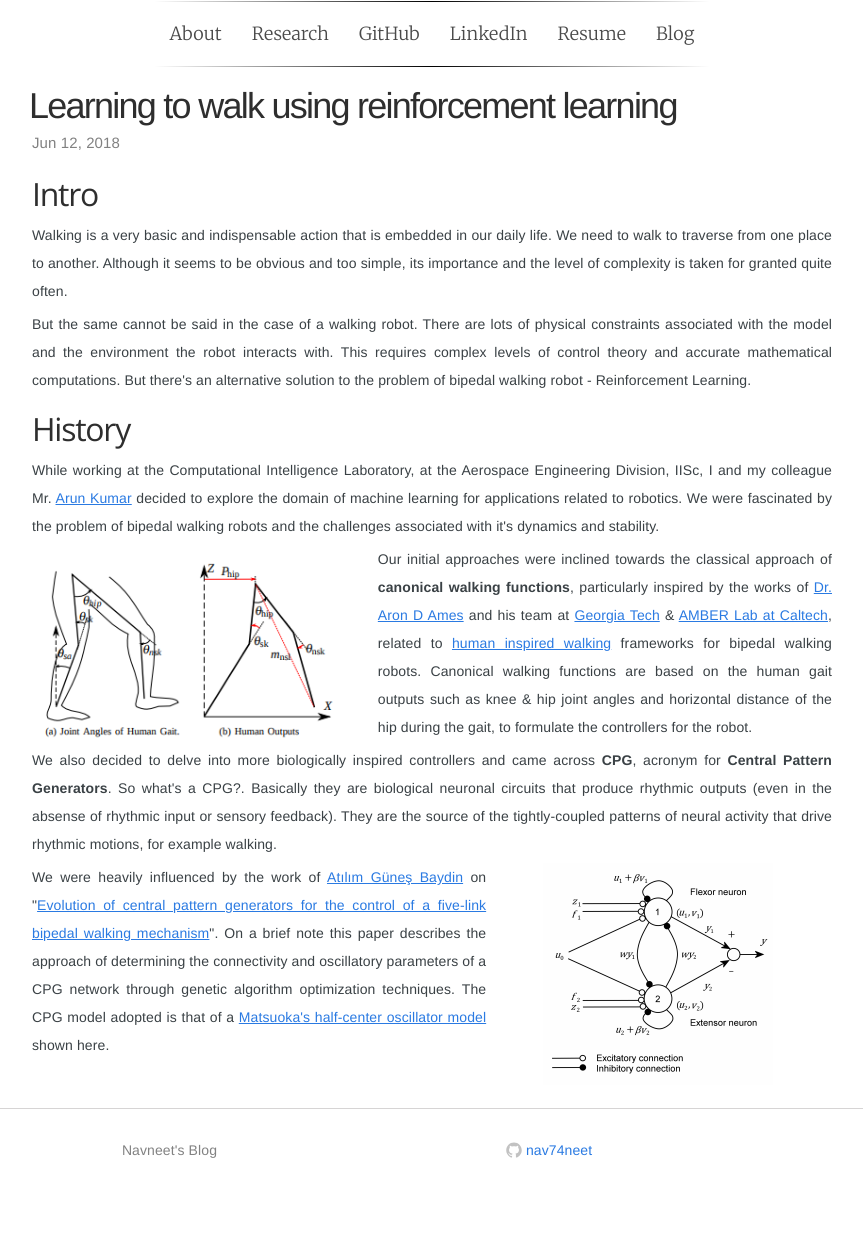
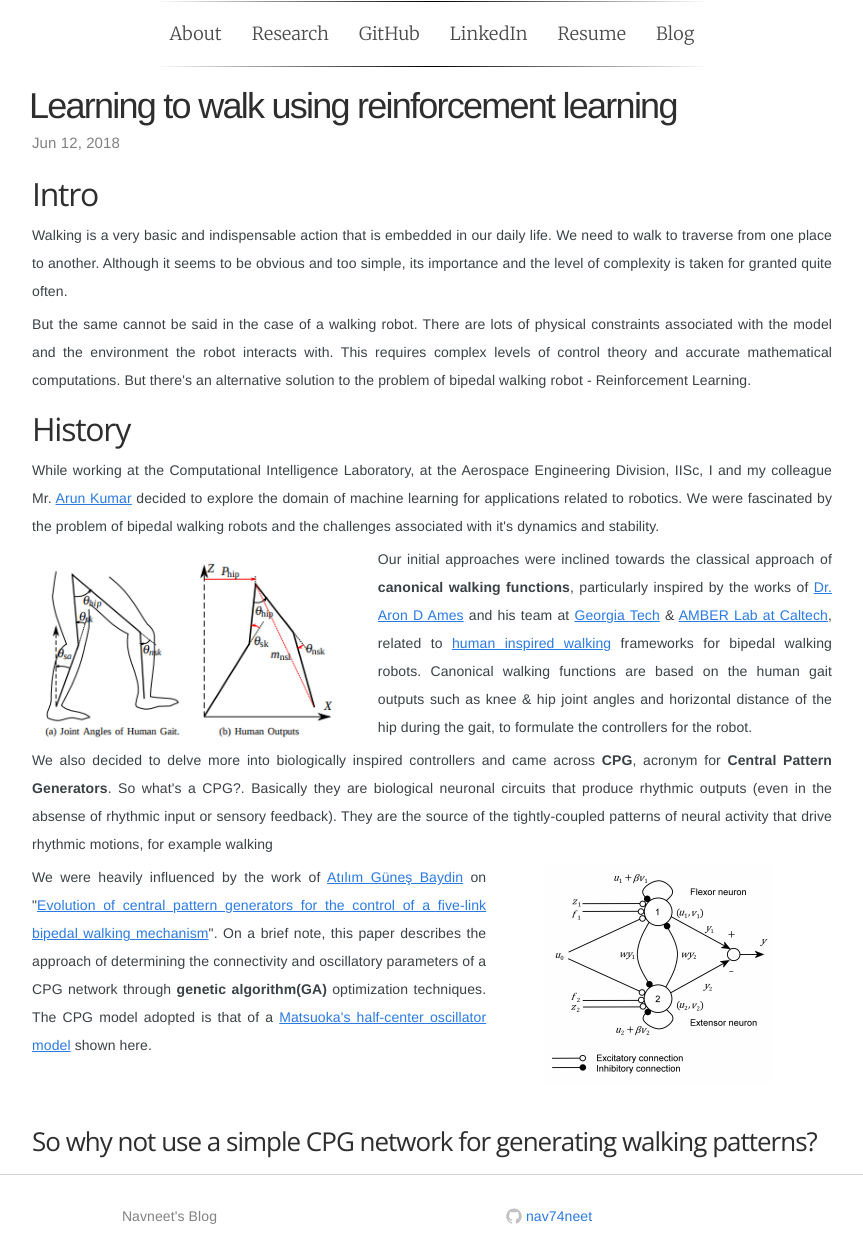
Before and after one commit to navuboy/navuboy.github.io, a Jekyll site: the page built from _posts/2018-06-12-ddpg.md, in a window 1280 px wide. Shown: the whole page, without its empty margins (208-1071 px from the left). Built offline with Jekyll 4.4.1, drawn with Linux system fonts in a browser that asks for light colours; some web fonts are replaced; before the commit the page ends 1188 px from its top, so only the background shows below that.

Commit message:
Updated post

```diff
--- a/_posts/2018-06-12-ddpg.md
+++ b/_posts/2018-06-12-ddpg.md
@@ -25,12 +25,13 @@
     </div>
 </div>
 
-<p style="text-align:justify">We also decided to delve into more biologically inspired controllers and came across <strong>CPG</strong>, acronym for <strong>Central Pattern Generators</strong>. So what's a CPG?. Basically they are biological neuronal circuits that produce rhythmic outputs (even in the absense of rhythmic input or sensory feedback). They are the source of the tightly-coupled patterns of neural activity that drive rhythmic motions, for example walking.</p>
+<p style="text-align:justify">We also decided to delve more into biologically inspired controllers and came across <strong>CPG</strong>, acronym for <strong>Central Pattern Generators</strong>. So what's a CPG?. Basically they are biological neuronal circuits that produce rhythmic outputs (even in the absense of rhythmic input or sensory feedback). They are the source of the tightly-coupled patterns of neural activity that drive rhythmic motions, for example walking</p>
 <div class="row">
 <div class="col-md-7">
-<p style="text-align:justify">We were heavily influenced by the work of <a href="http://www.robots.ox.ac.uk/~gunes/" class="md-link">Atılım Güneş Baydin</a> on "<a href="https://arxiv.org/pdf/0801.0830.pdf" class="md-link">Evolution of central pattern generators for the control of a five-link bipedal walking mechanism</a>". On a brief note this paper describes the approach of determining the connectivity and oscillatory parameters of a CPG network through genetic algorithm optimization techniques. The CPG model adopted is that of a <a href="https://link.springer.com/article/10.1007/s00422-011-0432-z" class="md-link">Matsuoka's half-center oscillator model</a> shown here.</p>
+<p style="text-align:justify">We were heavily influenced by the work of <a href="http://www.robots.ox.ac.uk/~gunes/" class="md-link">Atılım Güneş Baydin</a> on "<a href="https://arxiv.org/pdf/0801.0830.pdf" class="md-link">Evolution of central pattern generators for the control of a five-link bipedal walking mechanism</a>". On a brief note, this paper describes the approach of determining the connectivity and oscillatory parameters of a CPG network through <strong>genetic algorithm(GA)</strong> optimization techniques. The CPG model adopted is that of a <a href="https://link.springer.com/article/10.1007/s00422-011-0432-z" class="md-link">Matsuoka's half-center oscillator model</a> shown here.</p>
 </div>
 <div class="col-md-5">
 <img class="center" src="{{ site.github.url }}/media/blog/matsuoka_cpg.png"/>
 </div>
 </div>
+### So why not use a simple CPG network for generating walking patterns?
```
